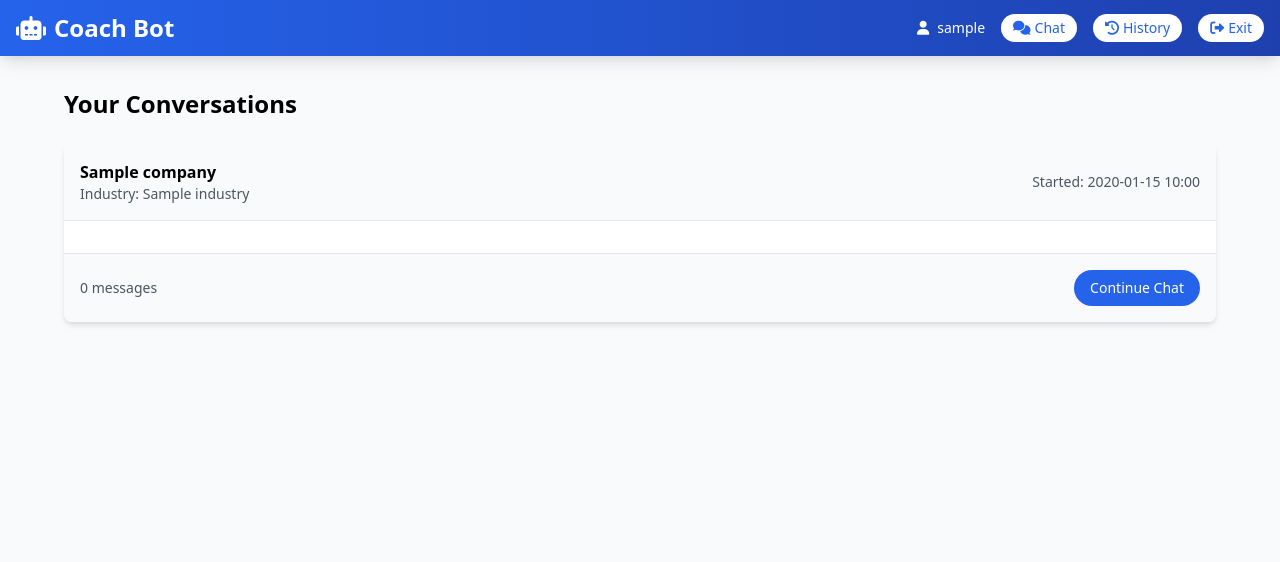
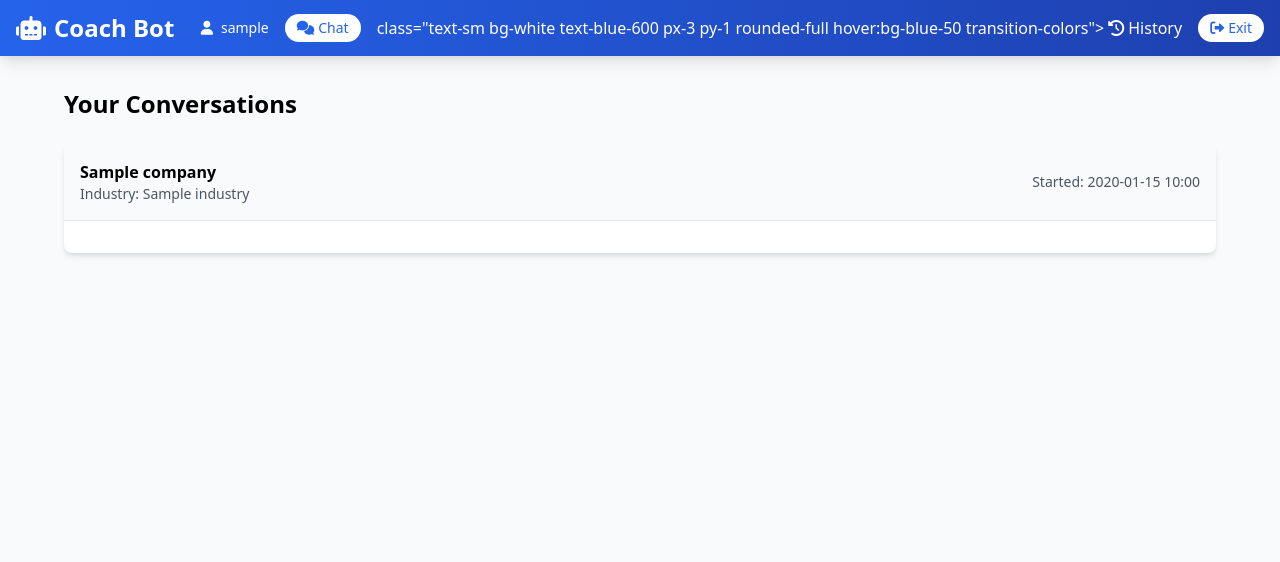
Before and after one commit to charankolisetty/coaching_bot, a Flask app: template templates/history.html in a window 1280 px wide. Shown: the top 562 px of the page. Run offline with Flask 3, Linux system fonts and the light colour scheme; the visitor is signed in with stand-in values (Sample User, id 1); tables that the repository leaves empty hold one stand-in row (values such as "Sample post"); the template is opened without the code that fills it: most values are stand-ins (such as "Sample title", 1, 10 or a date in 2020).

Commit message:
inital commit - app

```diff
--- a/app.py
+++ b/app.py
@@ -204,7 +204,7 @@
         flash("Error loading chat history", "error")
         return render_template("chat.html", chat_history=[])
 
-@app.route("/history")
+@app.route("/chat/history")
 @login_required
 def chat_history():
     try:
--- a/templates/base.html
+++ b/templates/base.html
@@ -1,5 +1,6 @@
 <!DOCTYPE html>
 <html lang="en">
+
 <head>
     <meta charset="UTF-8">
     <meta name="viewport" content="width=device-width, initial-scale=1.0">
@@ -17,6 +18,7 @@
     <!-- Additional styles -->
     {% block styles %}{% endblock %}
 </head>
+
 <body class="bg-gray-50 min-h-screen flex flex-col">
     <!-- Navigation -->
     <nav class="bg-gradient-to-r from-blue-600 to-blue-800 text-white shadow-lg">
@@ -28,6 +30,7 @@
                 </div>
 
                 <!-- Session info - will show username if logged in -->
+                <!-- In base.html, change the history link -->
                 {% if session.get('username') %}
                 <div class="flex items-center space-x-4">
                     <span class="text-sm">
@@ -37,11 +40,12 @@
                         class="text-sm bg-white text-blue-600 px-3 py-1 rounded-full hover:bg-blue-50 transition-colors">
                         <i class="fas fa-comments mr-1"></i>Chat
                     </a>
-                    <a href="{{ url_for('history') }}"
-                       class="text-sm bg-white text-blue-600 px-3 py-1 rounded-full hover:bg-blue-50 transition-colors">
+                    <a href="{{ url_for('chat_history') }}" <!-- Changed from 'history' to 'chat_history' -->
+                        class="text-sm bg-white text-blue-600 px-3 py-1 rounded-full hover:bg-blue-50
+                        transition-colors">
                         <i class="fas fa-history mr-1"></i>History
                     </a>
-                    <a href="{{ url_for('index') }}"
+                    <a href="{{ url_for('logout') }}"
                         class="text-sm bg-white text-blue-600 px-3 py-1 rounded-full hover:bg-blue-50 transition-colors">
                         <i class="fas fa-sign-out-alt mr-1"></i>Exit
                     </a>
@@ -95,33 +99,33 @@
     <!-- Common JavaScript -->
     <script>
         // Fade out flash messages after 5 seconds
-        $(document).ready(function() {
-            setTimeout(function() {
+        $(document).ready(function () {
+            setTimeout(function () {
                 $('.flash-message').fadeOut('slow');
             }, 5000);
         });
 
         // Add loading indicator to forms
-        $('form').on('submit', function() {
+        $('form').on('submit', function () {
             const submitButton = $(this).find('button[type="submit"]');
             const originalText = submitButton.html();
             submitButton.html('<i class="fas fa-spinner fa-spin"></i> Processing...');
             submitButton.prop('disabled', true);
 
             // Reset button after 30 seconds (failsafe)
-            setTimeout(function() {
+            setTimeout(function () {
                 submitButton.html(originalText);
                 submitButton.prop('disabled', false);
             }, 30000);
         });
 
         // Active link highlighting
-        $(document).ready(function() {
+        $(document).ready(function () {
             // Get current path
             var path = window.location.pathname;
 
             // Add active class to current nav link
-            $('nav a').each(function() {
+            $('nav a').each(function () {
                 if ($(this).attr('href') === path) {
                     $(this).addClass('bg-blue-50 text-blue-700');
                 }
@@ -129,4 +133,5 @@
         });
     </script>
 </body>
+
 </html>
--- a/templates/history.html
+++ b/templates/history.html
@@ -1,6 +1,6 @@
 {% extends "base.html" %}
 
-{% block title %}Conversation History{% endblock %}
+{% block title %}Chat History{% endblock %}
 
 {% block content %}
 <div class="max-w-6xl mx-auto">
@@ -9,7 +9,7 @@
     {% if not conversations %}
         <div class="bg-gray-50 rounded-lg p-8 text-center">
             <p class="text-gray-600">No conversations found.</p>
-            <a href="{{ url_for('index') }}" class="mt-4 inline-block bg-blue-600 text-white px-6 py-2 rounded-full hover:bg-blue-700">
+            <a href="{{ url_for('chat') }}" class="mt-4 inline-block bg-blue-600 text-white px-6 py-2 rounded-full hover:bg-blue-700">
                 Start a New Conversation
             </a>
         </div>
@@ -35,7 +35,6 @@
             <!-- Messages -->
             <div class="p-4 space-y-4">
                 {% for message in thread_data.messages %}
-                    <!-- User Message -->
                     <div class="flex flex-col space-y-2">
                         <div class="flex items-start space-x-2">
                             <div class="bg-blue-100 rounded-lg p-3 max-w-[80%]">
@@ -43,8 +42,6 @@
                                 <p class="text-gray-800">{{ message.prompt }}</p>
                             </div>
                         </div>
-
-                        <!-- Bot Response -->
                         <div class="flex items-start space-x-2 justify-end">
                             <div class="bg-gray-100 rounded-lg p-3 max-w-[80%]">
                                 <p class="text-sm font-medium text-gray-900">Coach Bot</p>
@@ -54,19 +51,6 @@
                     </div>
                 {% endfor %}
             </div>
-
-            <!-- Thread Footer -->
-            <div class="bg-gray-50 p-4 border-t">
-                <div class="flex justify-between items-center">
-                    <span class="text-sm text-gray-600">
-                        {{ thread_data.messages|length }} messages
-                    </span>
-                    <a href="{{ url_for('chat') }}"
-                       class="bg-blue-600 text-white px-4 py-2 rounded-full hover:bg-blue-700 text-sm">
-                        Continue Chat
-                    </a>
-                </div>
-            </div>
         </div>
     {% endfor %}
 </div>
```
Lines whose indentation alone changed are shown as unchanged.
